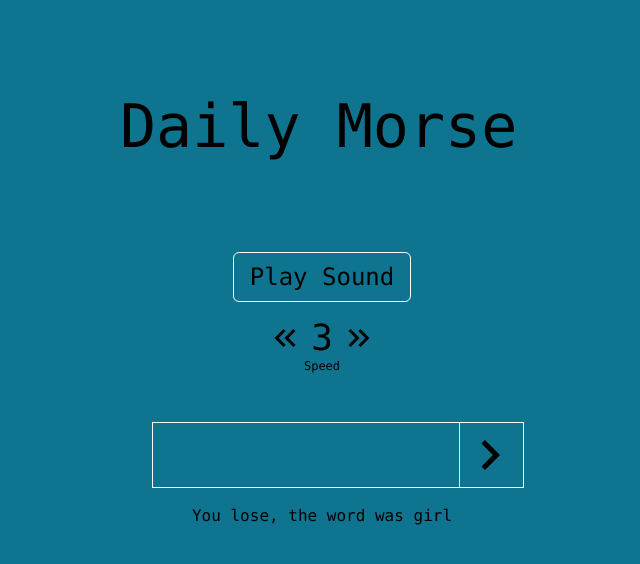
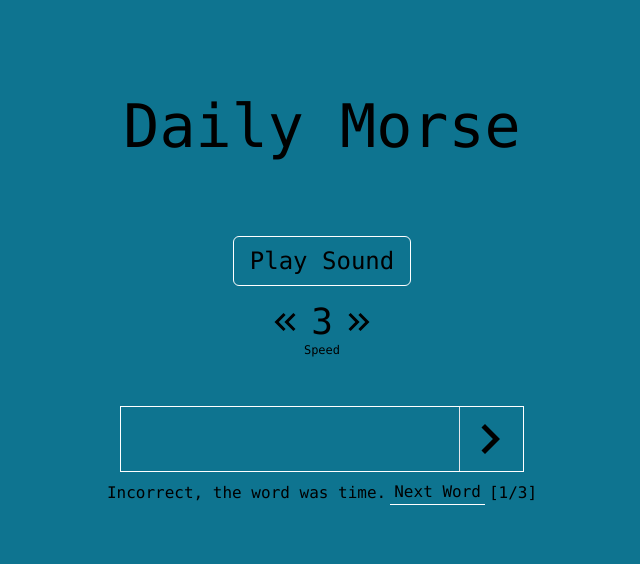
Before and after one commit to anforsm/dailymorse, a Next.js app in the folder dailymorse/: page / in a window 1280 px wide. Both pictures are taken after a click on the button 809 px from the left and 455 px from the top of the page. Shown: the top 564 px of the page, without its empty margins (318-958 px from the left). Built offline with nearby package versions, Linux system fonts and the light colour scheme.

Commit message:
refactor and three daily words

```diff
--- a/dailymorse/package.json
+++ b/dailymorse/package.json
@@ -9,7 +9,8 @@
     "lint": "next lint"
   },
   "dependencies": {
-    "morsify": "^2.4.0",
+    "@uidotdev/usehooks": "^2.4.1",
+    "morse-decoder": "^4.0.1",
     "next": "14.2.4",
     "react": "^18",
     "react-dom": "^18",
--- /dev/null
+++ b/dailymorse/src/app/game.tsx
@@ -0,0 +1,114 @@
+"use client"
+
+import { useEffect, useState } from "react";
+import { MdOutlineKeyboardArrowRight } from "react-icons/md";
+import { MdOutlineKeyboardDoubleArrowRight, MdOutlineKeyboardDoubleArrowLeft } from "react-icons/md";
+
+const morse = require('morse-decoder');
+
+
+const playMorseSound = (text: string, intercharacterGap: number) => {
+  let ended = false;
+  let audio = morse.audio(text, {
+    unit: 0.1,
+    fwUnit: intercharacterGap,
+    oscillator: {
+      type: 'sine', // sine, square, sawtooth, triangle
+      frequency: 500,  // value in hertz
+      onended: function () { // event that fires when the tone stops playing
+        console.log('ended');
+        ended = true;
+      }
+    }
+  })
+
+  audio.play()
+
+  const cancel = () => {
+    audio.stop()
+    return !ended
+  } // returns if the sound was stopped or not
+
+  return cancel
+
+}
+
+const maxSpeed = 5;
+const minSpeed = 1;
+
+const Game = (props: any) => {
+  const [speed, setSpeed] = useState(3);
+  const [guess, setGuess] = useState("");
+  const [gameEnded, setGameEnded] = useState(false)
+  const [cancelSound, setCancelSound] = useState(() => () => false)
+
+  useEffect(() => {
+    setCancelSound(() => () => false)
+    setGameEnded(false)
+    setGuess("")
+
+  }, [props.word])
+
+  const checkGuess = () => {
+    setGameEnded(true)
+
+    if (props.onGameEnded)
+      props.onGameEnded(guess === props.word)
+  }
+
+  return <div className="flex flex-col items-center justify-center gap-4">
+    <button onClick={() => {
+      console.log(cancelSound)
+      if (cancelSound()) {
+        setCancelSound(() => () => false)
+        return
+      }
+
+      console.log("hi")
+      let intercharacterGap = (5 - speed) / 10
+      let cancel = playMorseSound(props.word, intercharacterGap)
+      if (props.onSoundPlay)
+        props.onSoundPlay(intercharacterGap)
+      setCancelSound(() => cancel)
+
+    }} className="border border-white rounded-md px-4 py-2 text-2xl">
+      Play Sound
+    </button>
+
+    <div className="flex flex-col items-center">
+      <div className="text-4xl flex gap-2">
+        <button onClick={() => setSpeed(prev => prev > minSpeed ? prev - 1 : prev)}><MdOutlineKeyboardDoubleArrowLeft /></button>
+        <p>{speed}</p>
+        <button onClick={() => setSpeed(prev => prev < maxSpeed ? prev + 1 : prev)}><MdOutlineKeyboardDoubleArrowRight /></button>
+      </div>
+      <p className=" text-xs">Speed</p>
+    </div>
+
+    <div className="h-4"/>
+
+    <div className="flex">
+      <div className="flex border border-white rouned-md">
+      <div className="w-8 h-2"/>
+        <input
+          pattern="[a-zA-Z]*"
+          className=" bg-transparent font-mono text-2xl text-white text-center focus:outline-none uppercase"
+          value={guess}
+          disabled={gameEnded}
+          onChange={(e) => {
+            if (gameEnded)
+              return
+
+            setGuess(e.target.value)
+          }}
+          >
+        </input>
+        <button className="aspect-square h-16 text-6xl border-l" onClick={() => {
+          checkGuess()
+        }}><MdOutlineKeyboardArrowRight /></button>
+      </div>
+    </div>
+
+  </div>
+}
+
+export default Game
--- a/dailymorse/src/app/page.tsx
+++ b/dailymorse/src/app/page.tsx
@@ -6,7 +6,10 @@ import { MdOutlineKeyboardArrowRight } from "react-icons/md";
 import { MdOutlineKeyboardDoubleArrowRight, MdOutlineKeyboardDoubleArrowLeft } from "react-icons/md";
 import { GiSnail } from "react-icons/gi";
 import { SiRabbitmq } from "react-icons/si";
-const morsify = require('morsify');
+import { useLocalStorage } from "@uidotdev/usehooks";
+import Game from "./game";
+
+const wordsPerDay = 3;
 
 const words = [
   "time", "year", "people", "way", "day",
@@ -31,126 +34,79 @@ const words = [
   "moment", "air", "teacher", "force", "education"
 ];
 
-const dailyWord = words[Math.floor(Math.random() * words.length)]
-const maxSpeed = 5;
-const minSpeed = 1;
+const todaysDate = new Date();
+const startDate = new Date("2024-06-06")
+const day = Math.ceil((todaysDate.getTime() - startDate.getTime()) / (1000 * 3600 * 24));
+console.log(day)
+
+//const dailyWords = words[day % words.length]
+let dailyWords: string[] = [];
+for (let i = 0; i < wordsPerDay; i++) {
+  dailyWords.push(words[(day * i) % words.length])
+}
+const dailyWord = dailyWords.join(" ");
 
 export default function Home() {
-  const [won, setWon] = useState(false);
-  const [guessed, setGuessed] = useState(false);
-  const guessRef = useRef<HTMLInputElement>(null);
-  const [speed, setSpeed] = useState(3);
-  const [audio, setAudio] = useState(null);
-  const [letters, setLetters] = useState(new Array(0).fill(null));
+  const [currentWordI, setCurrentWordI] = useState(0);
+  const [gameEnded, setGameEnded] = useState(false)
+  const [wonGame, setWonGame] = useState(false)
+  //const [stats, setStats] = useLocalStorage("stats", {
+  //  history: [],
+  //  today: {
+  //    day: day,
+  //    words: [
+  //      {
+  //        word: dailyWord,
+  //        status: "incomplete", // correct, incorrect or incomplete
+  //        guess: null,
+  //      }
+  //    ]
+  //  },
+  //})
 
   //useEffect(() => {
-  //  const dailyWord = words[Math.floor(Math.random() * words.length)]
-  //  setLetters(new Array(dailyWord.length).fill(null));
+  //  if (stats["today"]["day"] !== day) {
+  //    let newStats = {...stats}
+  //    newStats["today"]["day"] = day
+  //    newStats["today"]["words"] = []
+  //    newStats["today"]["words"][0]["word"] = dailyWord
+  //    newStats["today"]["words"][0]["status"] = "incomplete"
+  //    setStats(newStats)
+  //  }
   //}, [])
 
-
-  const playDailyMorseSound = () => {
-    if (audio !== null) {
-      console.log(audio)
-      //@ts-ignore
-      let exit = audio.context.state === "running"
-      //@ts-ignore
-      audio.stop()
-      setAudio(null)
-      if (exit) {
-        return
-      }
-    }
-    let audio2 = morsify.audio(dailyWord, {
-      unit: 0.1, // period of one unit, in seconds, 1.2 / c where c is speed of transmission, in words per minute
-      fwUnit: (5 - speed)/10, // period of one Farnsworth unit to control intercharacter and interword gaps
-      //oscillator: {
-      //  type: 'sine', // sine, square, sawtooth, triangle
-      //  frequency: 500,  // value in hertz
-      //  onended: function () { // event that fires when the tone stops playing
-      //    console.log('ended');
-      //  }
-      //}
-    });
-
-    //@ts-ignore
-    audio2.play(); // play audio
-    setAudio(audio2)
-  }
-
-  const checkGuess = () => {
-    setGuessed(true);
-    if (guessRef.current && guessRef.current.value.toLowerCase() === dailyWord) {
-      setWon(true);
-      console.log("You win")
-    } else {
-      setWon(false);
-      console.log("You lose")
-    }
-  }
+  return (
+    <main className="flex min-h-screen flex-col items-center justify-between p-24 bg-cyan-700 font-mono">
+      <div className="flex flex-col items-center">
+        <h1 className=" text-6xl">Daily Morse</h1>
+        <div className=" h-20"></div>
 
 
-  useEffect(() => {
-    //const encoded = morsify.encode('SOS'); // ... --- ...
-    //const decoded = morsify.decode('... --- ...'); // SOS
-    //const characters = morsify.characters(); // {'1': {'A': '.-', ...}, ..., '11': {'ㄱ': '.-..', ...}}
-    //audio.stop(); // stop audio
-  }, [])
+        <Game
+          word={dailyWords[currentWordI]}
+          onGameEnded={(correct: boolean) => {
+            setGameEnded(true)
+            setWonGame(correct)
+          }}
+          onSoundPlay={(intercharacterGap: number) => console.log(intercharacterGap)}
+          />
+        {gameEnded && <div className="flex items-center mt-2">
+          {<p>{
+            wonGame ?
+            "You deciphered the word!" :
+            "Incorrect, the word was " + dailyWords[currentWordI] + "."
+          }</p>}
+          {currentWordI + 1 < dailyWords.length && <button
+            onClick={() => {
+              setCurrentWordI(currentWordI + 1)
+              setGameEnded(false)
+            }}
+            className="border-b border-white px-1 ml-1"
+            >Next Word
+          </button>}
+          <p className="ml-1">{`[${currentWordI + 1}/${dailyWords.length}]`}</p>
+        </div>}
 
-//<div>
-//            <p>Speed</p>
-//            <div className="">
-//              <input type="range" min="1" max="5" value={speed} step={1} onChange={val => {console.log(val); setSpeed(Number(val.target.value))}} className="" id=""/>
-//            </div>
-//          </div>
-
-
-  //<GiSpeaker className=" text-6xl"/>
-  return (
-    <main className="flex min-h-screen flex-col items-center justify-between p-24 bg-cyan-700 font-mono">
-      <div>
-        <h1 className=" text-6xl">Daily Morse</h1>
-        <div className=" h-24"></div>
-        <div className="flex flex-col items-center justify-center gap-4">
-          <button onClick={() => {
-            playDailyMorseSound();
-          }} className="border border-white rounded-md px-4 py-2 text-2xl">
-            Play Sound
-          </button>
-
-          <div className="flex flex-col items-center">
-            <div className="text-4xl flex gap-2">
-              <button onClick={() => setSpeed(prev => prev > minSpeed ? prev - 1 : prev)}><MdOutlineKeyboardDoubleArrowLeft /></button>
-              <p>{speed}</p>
-              <button onClick={() => setSpeed(prev => prev < maxSpeed ? prev + 1 : prev)}><MdOutlineKeyboardDoubleArrowRight /></button>
-            </div>
-            <p className=" text-xs">Speed</p>
-          </div>
-
-          <div className="h-4"/>
-
-
-          {false && <div className="flex">
-            {letters.map((letter, i) => {
-              return <div className="flex flex-col" key={i}>
-                <p>*</p>
-                <p>_</p>
-              </div>
-            })}
-          </div>}
-
-          <div className="flex">
-            <div className="w-8 h-2"/>
-            <div className="flex border border-white rouned-md">
-              <input pattern="[a-zA-Z]*" ref={guessRef} className=" bg-transparent font-mono text-2xl text-white text-center focus:outline-none uppercase"></input>
-              <button className="aspect-square h-16 text-6xl border-l" onClick={() => {
-                checkGuess()
-              }}><MdOutlineKeyboardArrowRight /></button>
-            </div>
-          </div>
-
-          {guessed && (won ? <p>You win!!!!!!!!!</p> : <p>You lose, the word was {dailyWord}</p>)}
-        </div>
 
       </div>
     </main>
```
Also changed, not shown: 1 other file (tests, documents, lock files or other folders).
